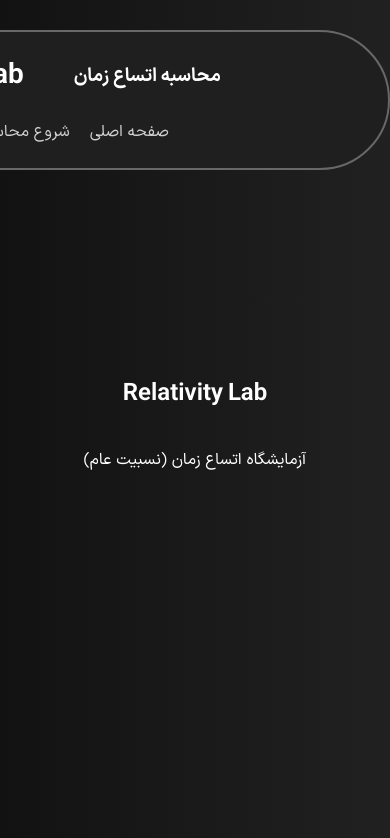
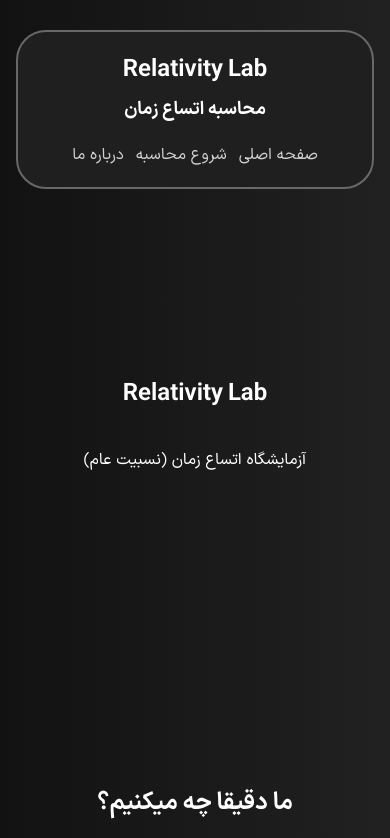
Before and after one commit to MACsepehri/Kharazmi1405-1406, a React (Vite) app in the folder RelativityLab/: page / in a window 390 px wide. Shown: the top 838 px of the page. Built offline with nearby package versions, Linux system fonts and the light colour scheme.

Commit message:
Made website responsive,

```diff
--- a/RelativityLab/src/assets/Base.jsx
+++ b/RelativityLab/src/assets/Base.jsx
@@ -47,6 +47,7 @@ export const OuterHeader = styled.div`
     align-items: center;
     text-align: center;
     z-index: 1000;
+    }
 `;
 
 export const Header = styled.header`
@@ -54,6 +55,8 @@ export const Header = styled.header`
     border: 2px solid var(--border);
     background: var(--card);
     width: 700px;
+    max-width: calc(100% - 32px);
+    box-sizing: border-box;
     border-radius: 80px;
     display: flex;
     flex-direction: column;
@@ -63,6 +66,62 @@ export const Header = styled.header`
     text-align: center;
     gap: 10px;
     direction: ltr;
+    padding: 20px;
+
+    > div {
+        width: 100%;
+    }
+
+    > div > div {
+        display: flex;
+        align-items: center;
+        justify-content: center;
+        flex-wrap: wrap;
+        gap: 10px 30px;
+    }
+
+    h2 {
+        font-size: 28px;
+        margin: 0;
+    }
+
+    h3 {
+        margin: 0;
+    }
+
+    nav {
+        display: flex;
+        justify-content: center;
+        flex-wrap: wrap;
+        gap: 12px 20px;
+        margin-top: 20px;
+    }
+
+    @media (max-width: 734px) {
+        border-radius: 40px;
+    }
+
+    @media (max-width: 512px) {
+        border-radius: 30px;
+        padding: 20px 12px;
+
+        > div > div {
+            flex-direction: column;
+            gap: 8px;
+        }
+
+        h2 {
+            font-size: 24px;
+        }
+
+        h3 {
+            font-size: 18px;
+        }
+
+        nav {
+            gap: 12px;
+        }
+    }
 `;
 
 export const Section = styled.section`
@@ -81,6 +140,9 @@ export const Section = styled.section`
 
 export const LineHeight = styled.div`
     line-height: 0.8;
+    @media (max-width: 895px) {
+        line-height: 1.2;
+    }
 `
 
 export const Footer = styled.footer`
--- a/RelativityLab/src/assets/Header.jsx
+++ b/RelativityLab/src/assets/Header.jsx
@@ -3,20 +3,21 @@ import { Header, OuterHeader } from './Base.jsx'
 
 export default function MainHeader() {
     return (
-        <OuterHeader className='outer-header'>
+        <OuterHeader className="outer-header">
             <Header>
                 <div>
-                    <div style={{display:'flex',gap:'50px'}}>
-                        <h2 style={{fontSize:'28px'}}>Relativity Lab</h2>
-                        <h3 style={{marginTop:'30px'}}>محاسبه اتساع زمان</h3>
+                    <div>
+                        <h2>Relativity Lab</h2>
+                        <h3>محاسبه اتساع زمان</h3>
                     </div>
-                    <nav dir='rtl' style={{ display: 'flex', justifyContent: 'center', gap: '20px' }}>
+
+                    <nav dir="rtl">
                         <Link to="/">صفحه اصلی</Link>
                         <Link to="/relativity">شروع محاسبه</Link>
                         <Link to="/about">درباره ما</Link>
-                    </nav><br />
+                    </nav>
                 </div>
             </Header>
         </OuterHeader>
-    )
+    );
 }
```
